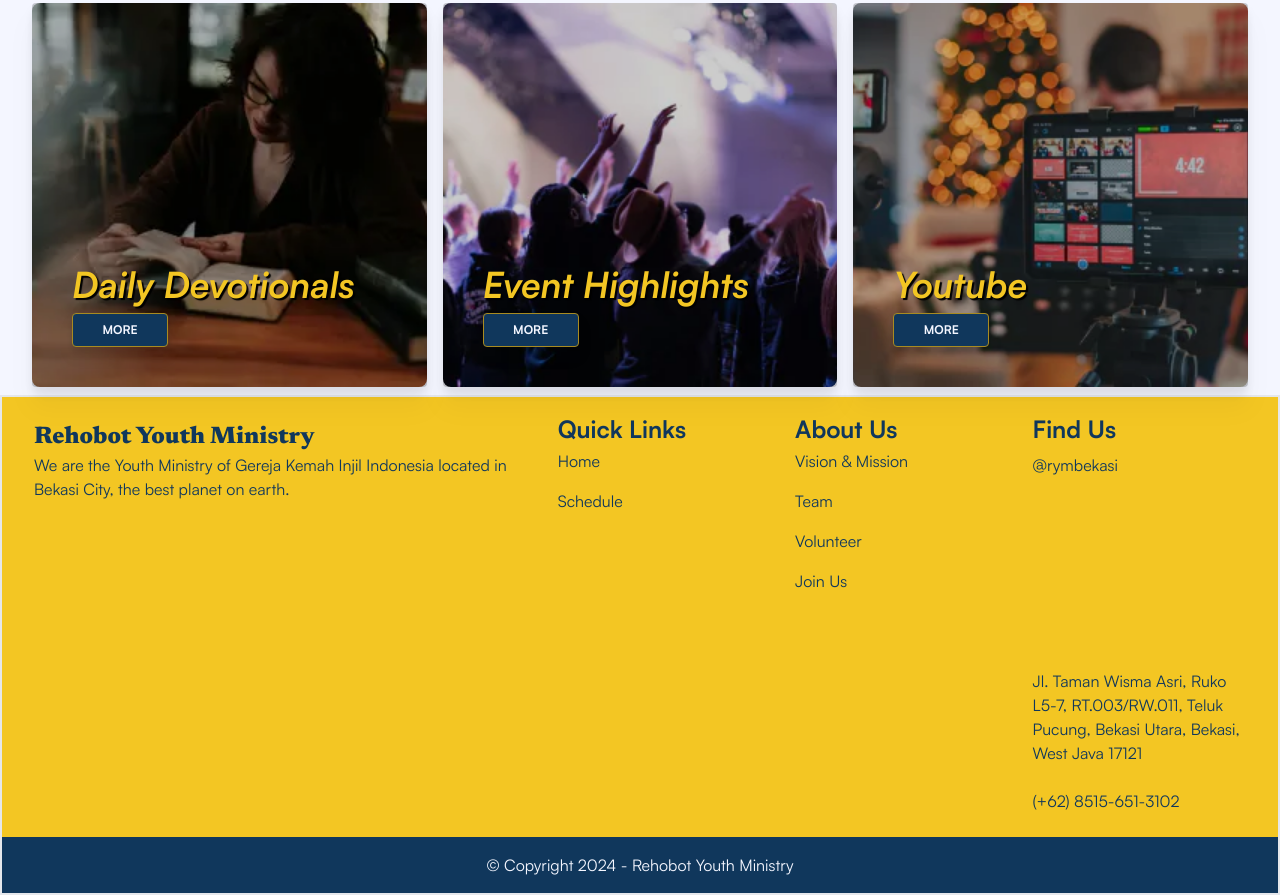
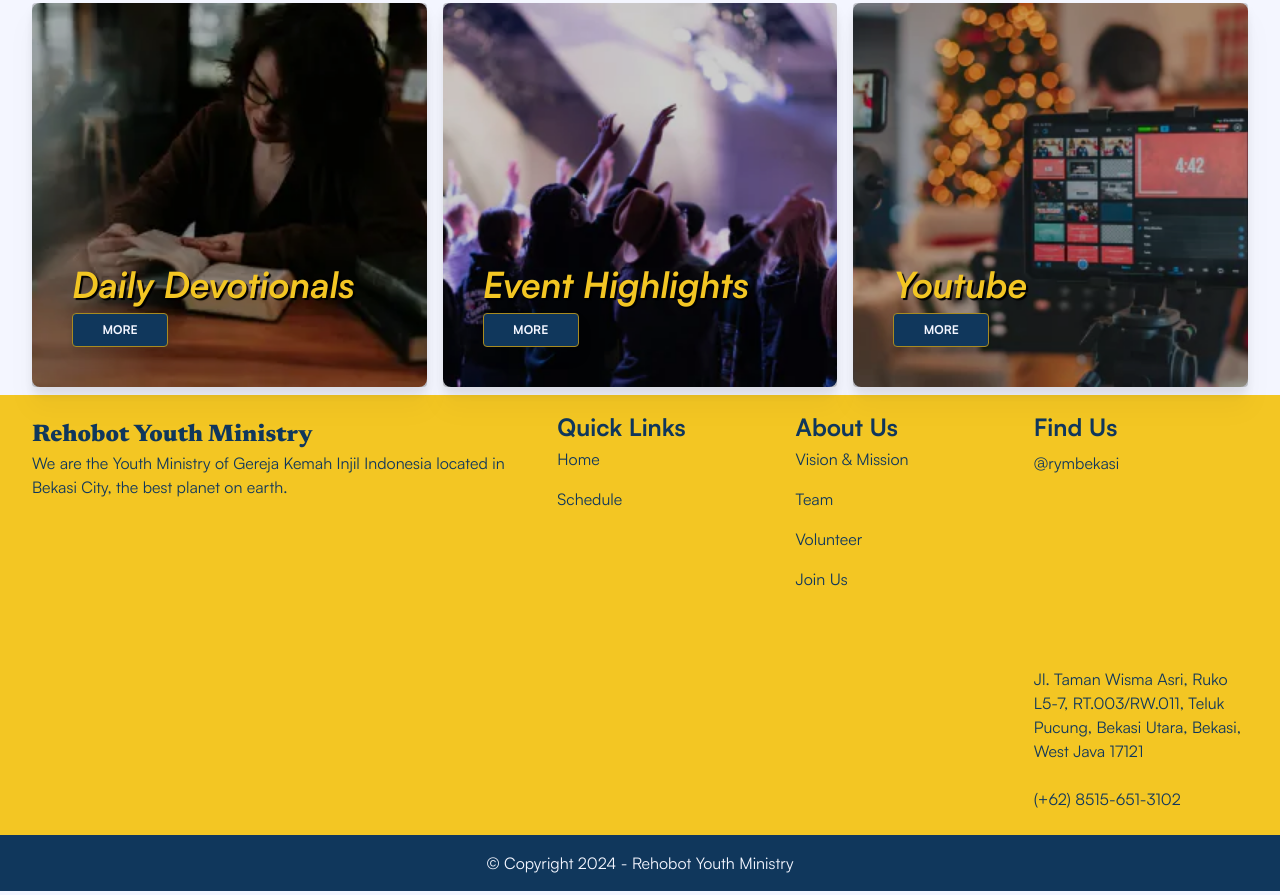
Before and after one commit to septalonika/revou-milestone-1, a website: page index.html in a window 1280 px wide. Shown: the part 1037-1932 px from the top of the page. Drawn offline with Linux system fonts and the light colour scheme; grey boxes are pictures that could not be loaded.

Commit message:
remove border that caused white space

```diff
--- a/index.html
+++ b/index.html
@@ -221,7 +221,7 @@
         </ul>
       </section>
     </main>
-    <footer class="flex w-screen flex-col justify-center border-2 bg-accent">
+    <footer class="flex w-screen flex-col justify-center bg-accent">
       <section id="footer" class="mx-8 flex flex-col py-4 lg:flex-row lg:gap-8">
         <div class="py-2 lg:w-5/12">
           <h2 class="company-logo text-xl md:text-2xl">
```
